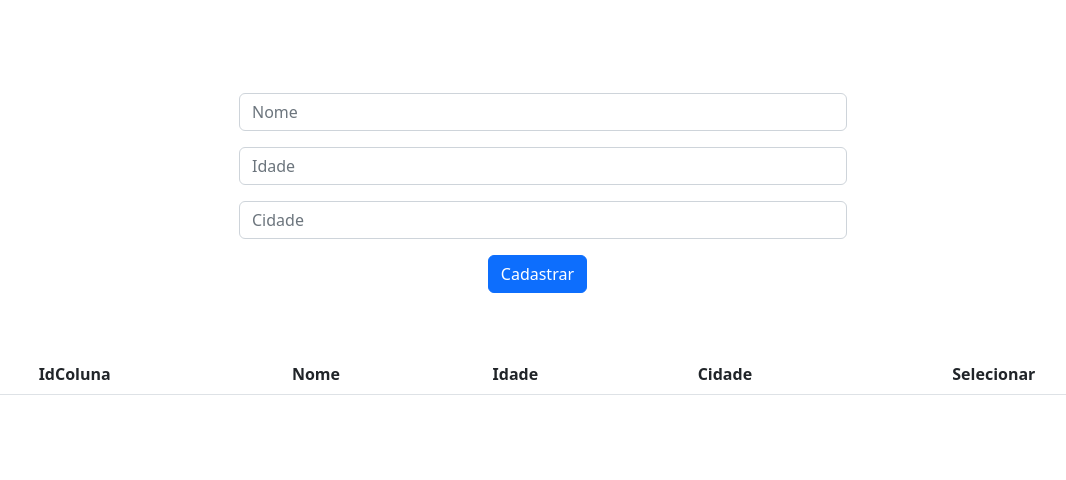
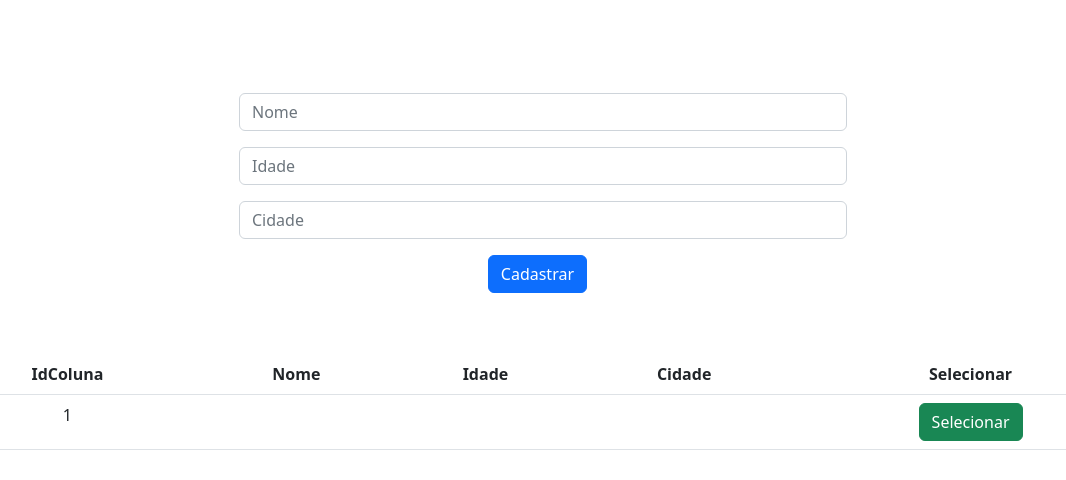
Before and after one commit to edsonfreitas/Grud_Hooks_ReactJs, a React (Vite) app: page / in a window 1280 px wide. Both pictures are taken after a click on the button "Cadastrar". Shown: the top 480 px of the page, without its empty margins (97-1163 px from the left). Built offline with nearby package versions, Linux system fonts and the light colour scheme.

Commit message:
Displays data created in the table component.

```diff
--- a/src/App.jsx
+++ b/src/App.jsx
@@ -31,7 +31,7 @@ function App() {
       setCidade={setCidade}
       cadastrar={cadastrar}
        />
-      <Tabela />
+      <Tabela vetor={vetor} />
     </div>
   )
 }
--- a/src/Components/Table/index.jsx
+++ b/src/Components/Table/index.jsx
@@ -1,6 +1,6 @@
 //Componente Tabela
 
-export function Tabela(){
+export function Tabela({vetor}){
 
     return(
         <>
@@ -15,7 +15,23 @@ export function Tabela(){
                 </tr>
             </thead>
 
-            <tbody></tbody>
+            <tbody>
+                {
+                    vetor.map((obj, indice) =>(
+                        <tr key={indice}>
+                            <td>{indice+1}</td>
+                            <td>{obj.nome}</td>
+                            <td>{obj.idade}</td>
+                            <td>{obj.cidade}</td>
+                            <td>
+                                <button
+                                className="btn btn-success">Selecionar
+                                </button>
+                            </td>
+                        </tr>
+                    ))
+                }
+            </tbody>
          </table>
         </>
     )
```
